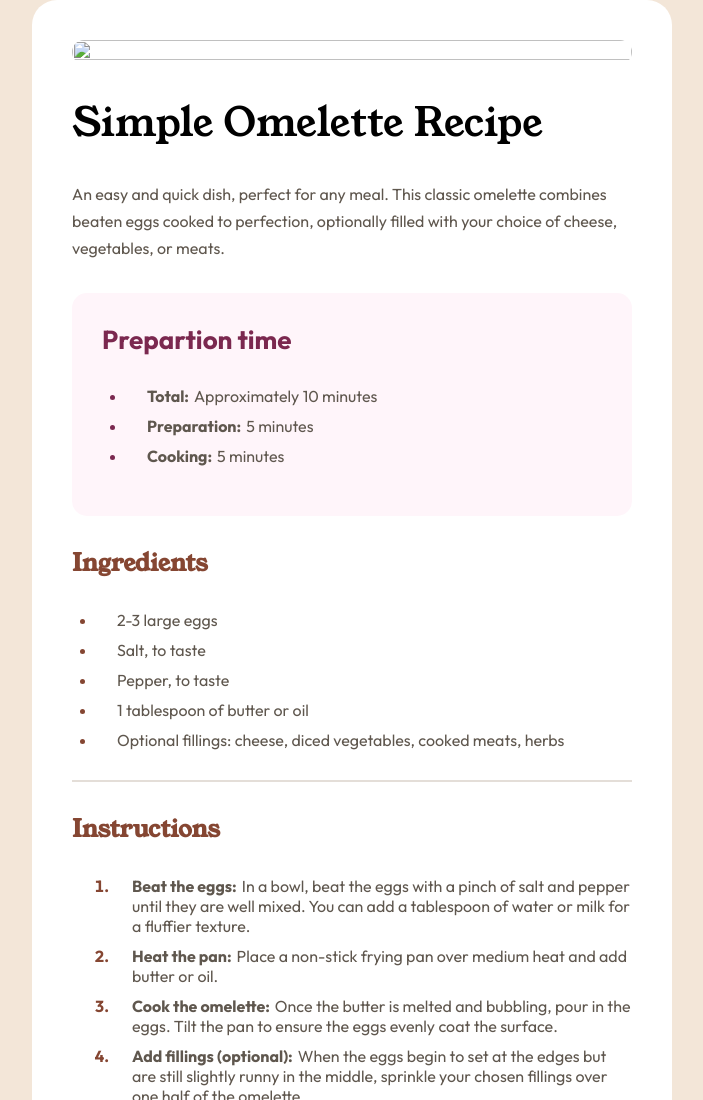
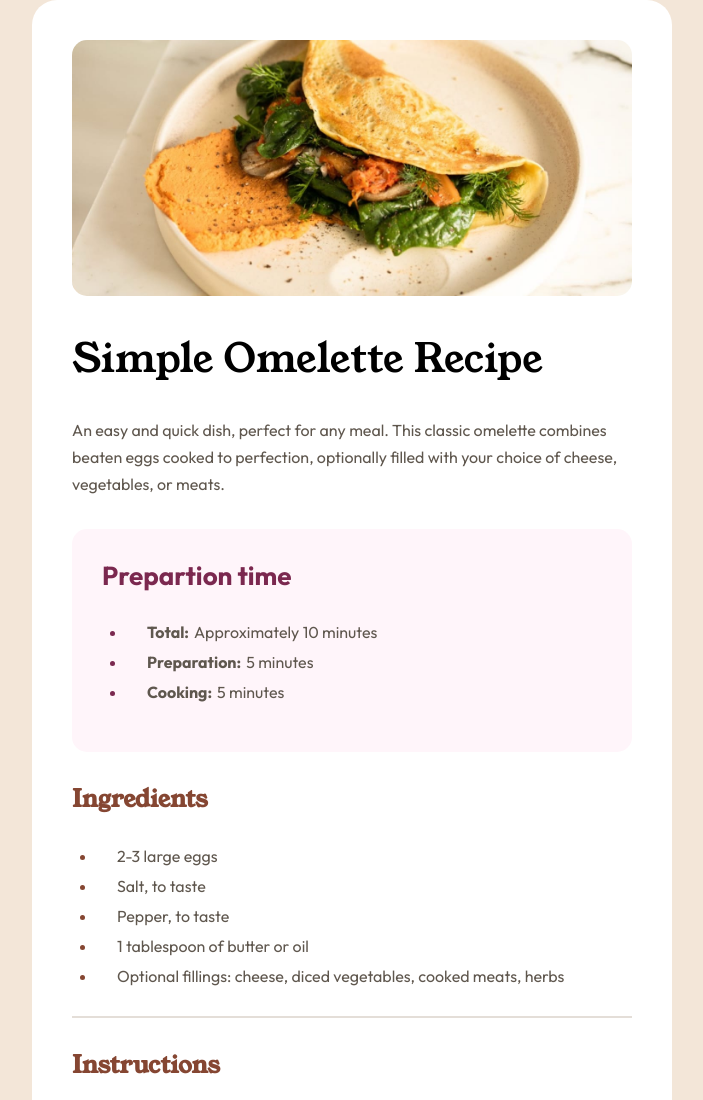
Before and after one commit to amitabh2amit/Recipe-Page, a plain HTML site: page index.html in a window 1280 px wide. Shown: the top 1100 px of the page, without its empty margins (288-991 px from the left). Drawn offline with Linux system fonts and the light colour scheme.

Commit message:
Update index.html

```diff
--- a/index.html
+++ b/index.html
@@ -17,7 +17,7 @@
 </head>
 <body>
   <div class="wrapper wrapper--narrow">
-      <img src="assets\images\image-omelette.jpeg" alt="">
+      <img src="image-omelette.jpeg" alt="">
       <div class="intro">
           <h1>Simple Omelette Recipe</h1>
           <p>An easy and quick dish, perfect for any meal. This classic omelette combines beaten eggs cooked
```
